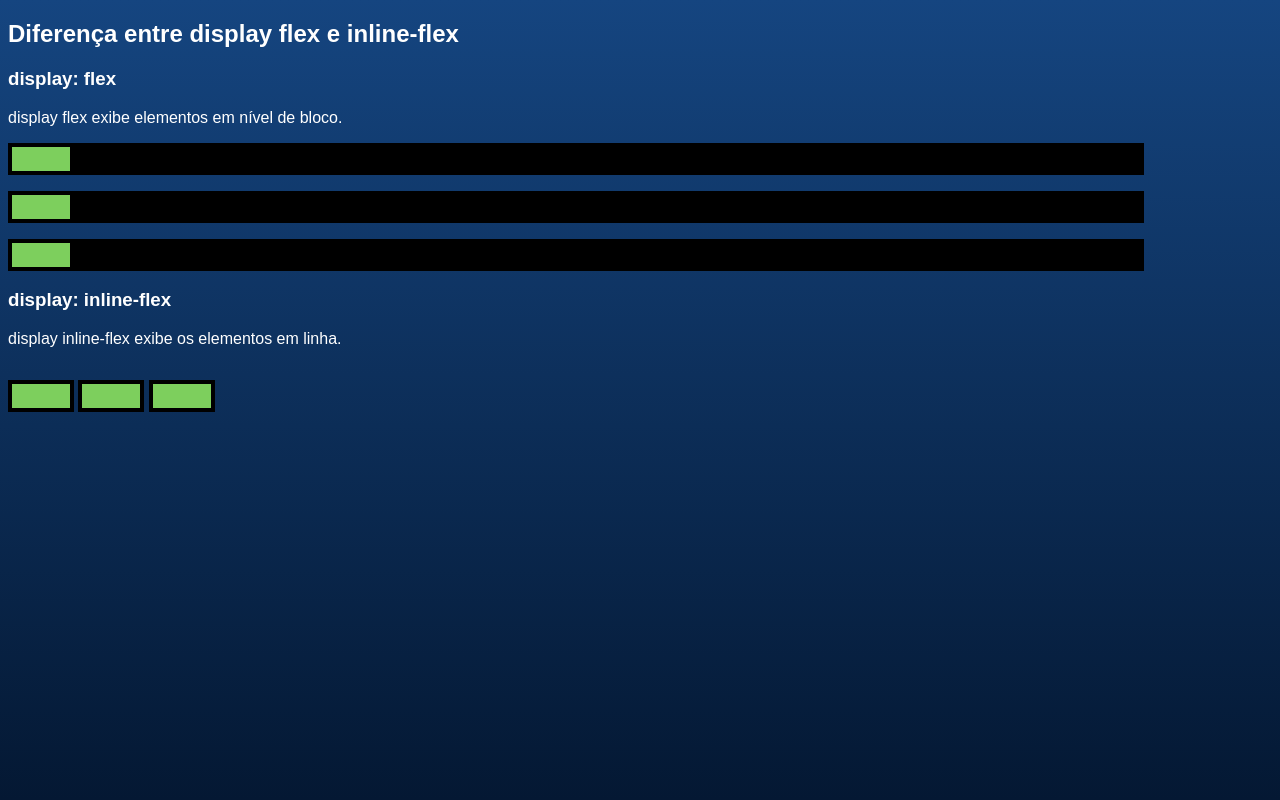
After one commit to MLemme/cursos-alura, a PHP site: page /exemplo-css-flex-inline/indext.html in a window 1280 px wide. The commit adds this page. Run offline with PHP 8.4, Linux system fonts and the light colour scheme.

Commit message:
CSS Flexbox e layouts esponsivos Aula 2

```diff
--- /dev/null
+++ b/exemplo-css-flex-inline/indext.html
@@ -0,0 +1,40 @@
+<!DOCTYPE html>
+<html lang="pt-br">
+<head>
+    <meta charset="UTF-8">
+    <meta name="viewport" content="width=device-width, initial-scale=1.0">
+    <link rel="stylesheet" href="style.css">
+    <title>Exemplo</title>
+</head>
+<body>
+    <h2>Diferença entre display flex e inline-flex</h2>
+
+    <h3>display: flex</h3>
+    <p>display flex exibe elementos em nível de bloco.</p>
+    <div class="container-flex">
+    <div class="flex-child"></div>
+    </div>
+
+    <div class="container-flex">
+    <div class="flex-child"></div>
+    </div>
+
+    <div class="container-flex">
+    <div class="flex-child"></div>
+    </div>
+
+    <h3>display: inline-flex</h3>
+    <p>display inline-flex exibe os elementos em linha.</p>
+    <div class="container-inline--flex">
+    <div class="flex-child"></div>
+    </div>
+
+    <div class="container-inline--flex">
+    <div class="flex-child"></div>
+    </div>
+
+    <div class="container-inline--flex">
+    <div class="flex-child"></div>
+    </div>
+</body>
+</html>
--- /dev/null
+++ b/exemplo-css-flex-inline/style.css
@@ -0,0 +1,28 @@
+.flex-child {
+    width: 50px;
+    height: 1rem;
+    margin: 4px;
+    padding: 4px;
+    background-color: rgb(125, 207, 93);
+  }
+
+  .container-flex {
+    display: flex;
+    background: black;
+    margin: 1rem 0;
+  }
+
+  .container-inline--flex {
+    display: inline-flex;
+    background: black;
+    margin: 1rem 0;
+  }
+
+  :root {
+    background: linear-gradient(180deg, #154580 0%, #041833 100%);
+    font-family: "Jura", sans-serif;
+    color: white;
+    height: 100vh;
+    width: 100vw;
+    max-width: 90vw;
+  }
```
Also changed, not shown: aluraplay-projeto-base/css/flexbox.css (+39 -3 lines), exemplo-css-flex-gap-white-space/index.html (added, +54 -0 lines), exemplo-css-flex-gap-white-space/style.css (added, +52 -0 lines).
